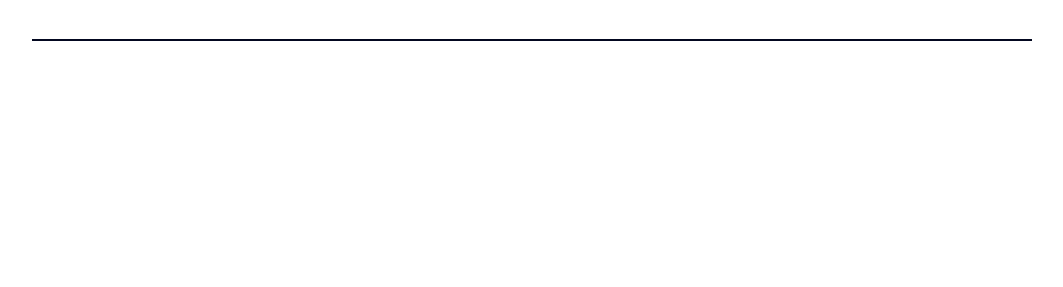
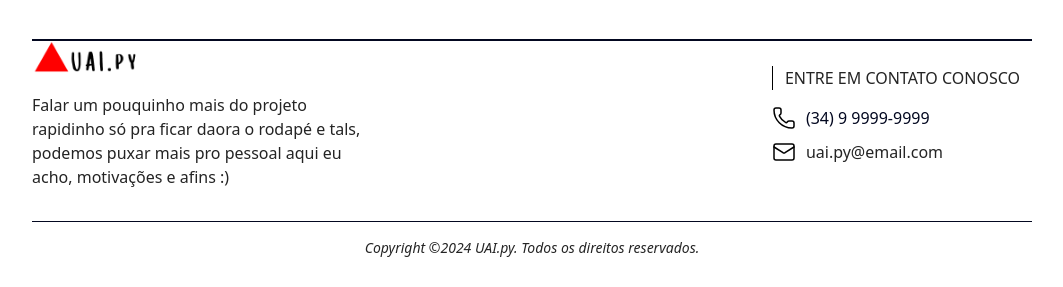
Before and after one commit to uaipy/uaipy-landingPage, a React (Vite) app: page / in a window 1280 px wide. Shown: the part 561-848 px from the top of the page, without its empty margins (108-1171 px from the left). Before the commit the page ends 800 px from the top, so only its background shows below. Built offline with nearby package versions, Linux system fonts and the light colour scheme.

Commit message:
feat: footer component

```diff
--- a/src/App.tsx
+++ b/src/App.tsx
@@ -1,12 +1,14 @@
 import { ThemeProvider } from "@/contexts";
 import { Features } from "./components/sections/Features";
 import { Hero } from "./components/sections/Hero";
+import { Footer } from "./components/sections/Footer";
 
 function App() {
     return (
         <ThemeProvider>
           <Hero />
           {/* <Features /> */}
+          <Footer />
         </ThemeProvider>
     );
 }
--- /dev/null
+++ b/src/components/sections/Footer/index.tsx
@@ -0,0 +1,29 @@
+import logo from '@/assets/logo.png';
+import { Phone, Mail } from 'lucide-react'
+
+export const Footer = () => {
+    return (
+        <footer className="flex flex-col items-start px-10 mb-8 md:px-15 lg:px-20 xl:px-35">
+            <div className="flex flex-col w-full max-w[450px] m-auto border-b border-uaipy-primary mb-4 md:flex-row md:justify-between md:items-center">
+                <div className="md:w-full md:max-w-1/2 lg:max-w-2/5 xl:max-w-1/3">
+                    <img src={logo} className="w-full max-w-28" alt="" />
+                    <p className="mb-8 mt-5 text-sm lg:text-base">Falar um pouquinho mais do projeto rapidinho só pra ficar daora o rodapé e tals, podemos puxar mais pro pessoal aqui eu acho, motivações e afins :)</p>
+                </div>
+                <div>
+                    <p className="border-l border-black px-[12px] uppercase">Entre em contato conosco</p>
+                    <address className="flex flex-col items-start mb-8 mt-4 not-italic">
+                        <a href="" className="text-uaipy-primary mb-[10px] flex items-center">
+                            <Phone size={24} color="#000" strokeWidth={1.5} />
+                            <p className="ml-[10px]">(34) 9 9999-9999</p>
+                        </a>
+                        <a href="" className="flex items-center">
+                            <Mail size={24} color="#000" strokeWidth={1.5} />
+                            <p className="ml-[10px]">uai.py@email.com</p>
+                        </a>
+                    </address>
+                </div>
+            </div>
+            <p className="text-center italic m-auto text-sm">Copyright ©2024 UAI.py. Todos os direitos reservados.</p>
+        </footer>
+    )
+}
```
